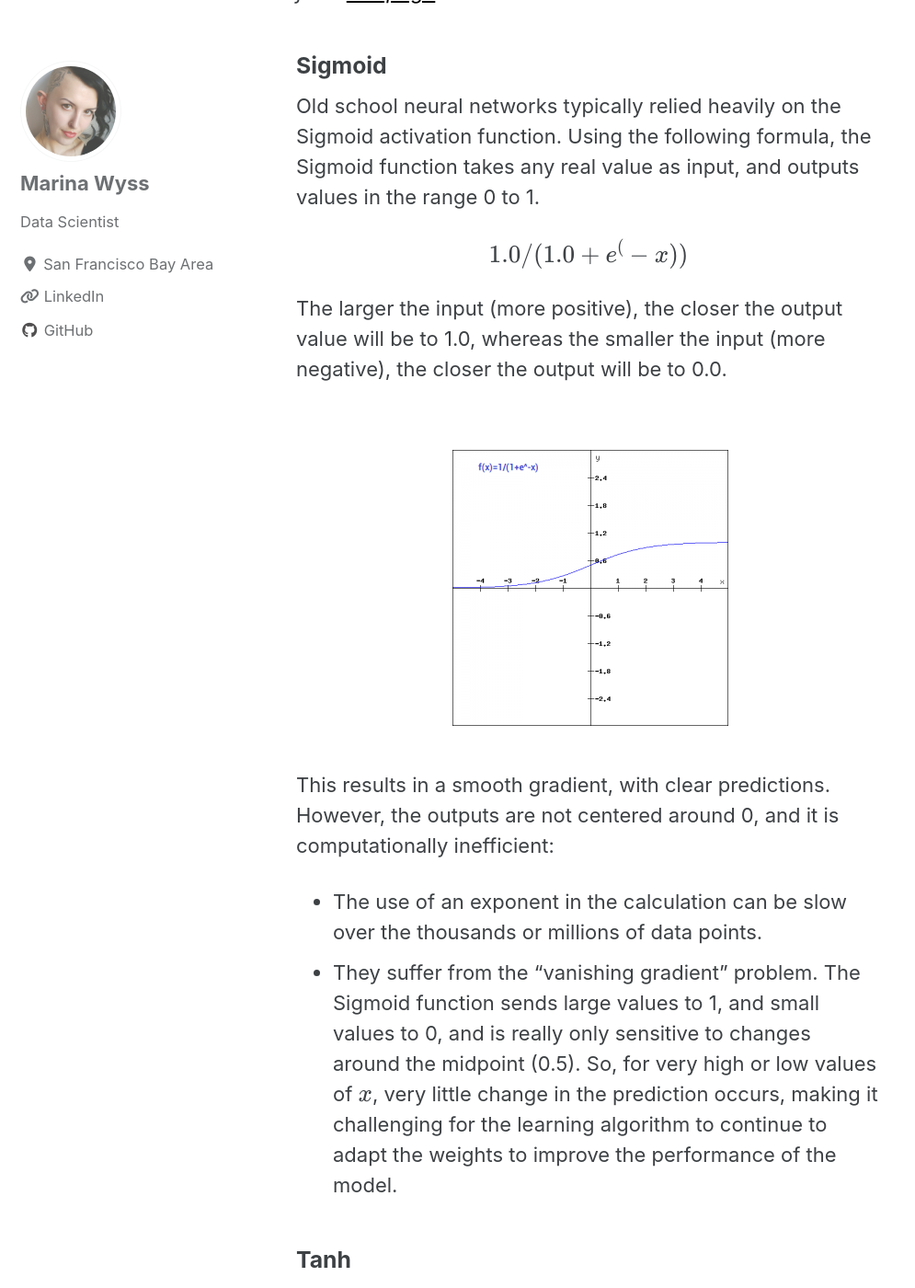
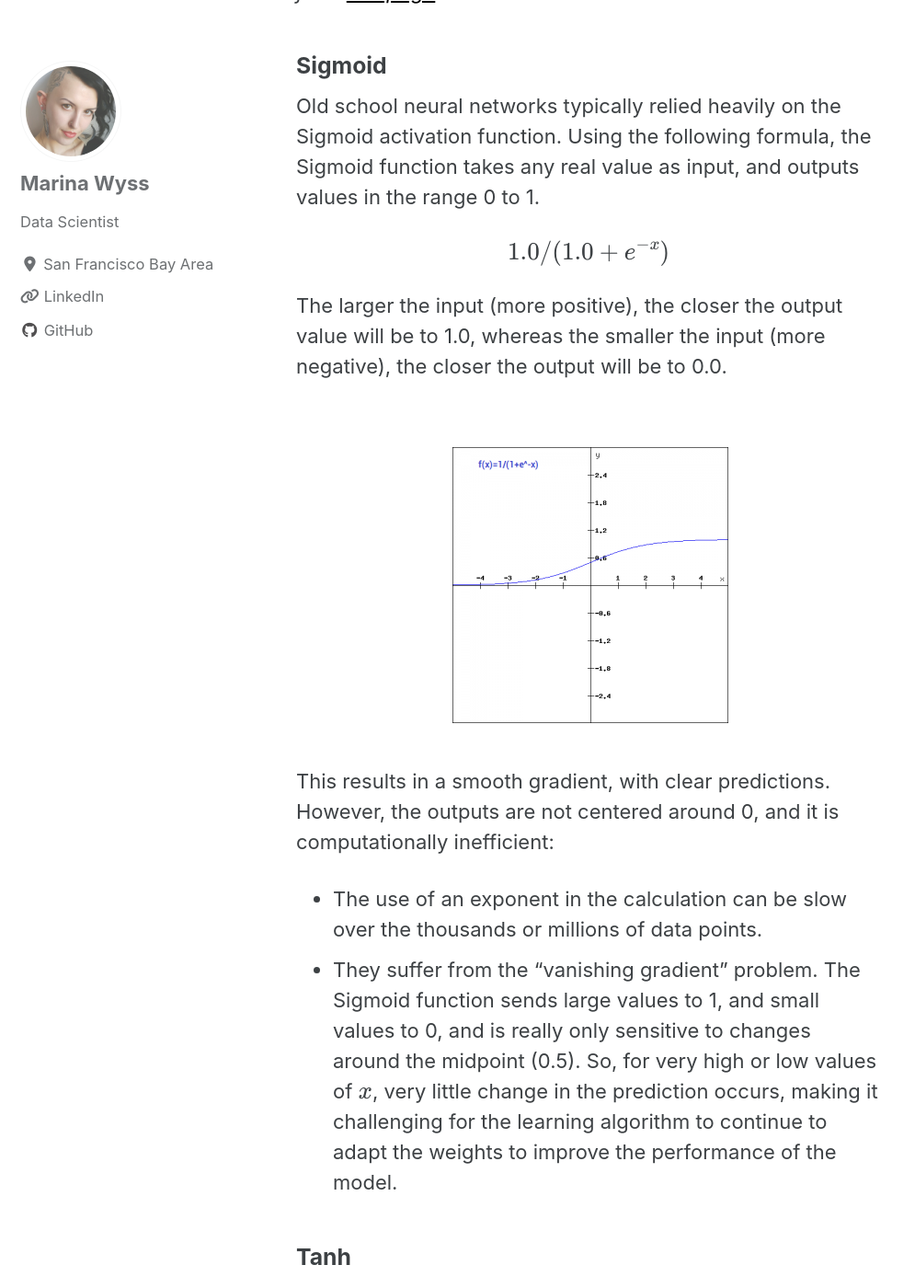
Before and after one commit to MarinaWyss/MarinaWyss.github.io, a Jekyll site: the page built from _posts/2021-02-27-activation_functions.md, in a window 1280 px wide and 1400 px high, scrolled down 2438 px. Shown: the whole window at 92% size, without its empty margins (0-995 px from the left). Built offline with Jekyll 4.4.1, drawn with Linux system fonts in a browser that asks for light colours; cached includes are drawn as plain includes; nearby versions of some CDN libraries; formulas are drawn with MathJax 3; some of the changed text lies outside the part shown.

Commit message:
exponents

```diff
--- a/_posts/2021-02-27-activation_functions.md
+++ b/_posts/2021-02-27-activation_functions.md
@@ -39,7 +39,7 @@
 
 Old school neural networks typically relied heavily on the Sigmoid activation function. Using the following formula, the Sigmoid function takes any real value as input, and outputs values in the range 0 to 1.
 
-$$ 1.0 / (1.0 + e^(-x)) $$
+$$ 1.0 / (1.0 + e^{-x}) $$
 
 The larger the input (more positive), the closer the output value will be to 1.0, whereas the smaller the input (more negative), the closer the output will be to 0.0.
 
@@ -55,7 +55,7 @@
 
 The Tanh function is basically the same as the sigmoid, except shifted to the range of -1 to 1, calculated as follows:
 
-$$ (e^x – e^(-x)) / (e^x + e^(-x)) $$
+$$ (e^x – e^{-x} / (e^x + e^{-x} $$
 
 This has the benefit of centering the data around zero, making learning easier for future layers.
 
```
